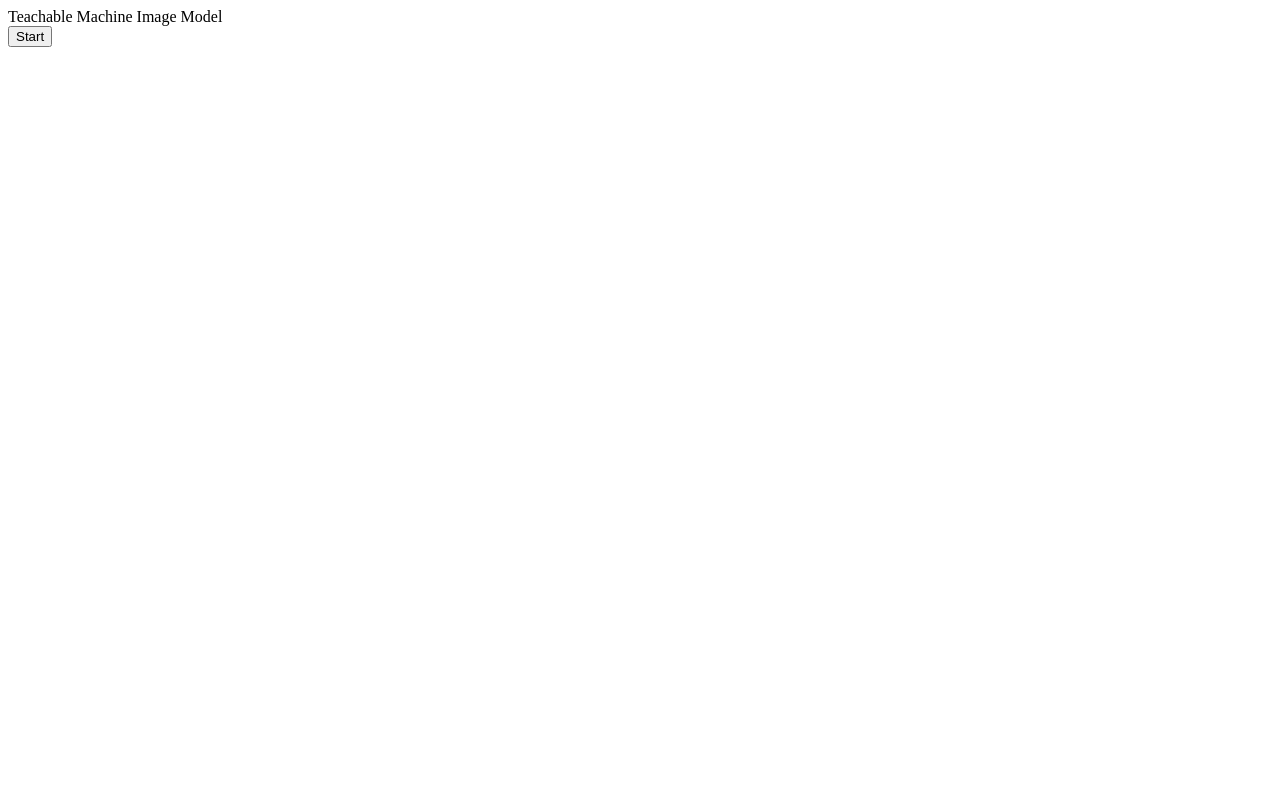
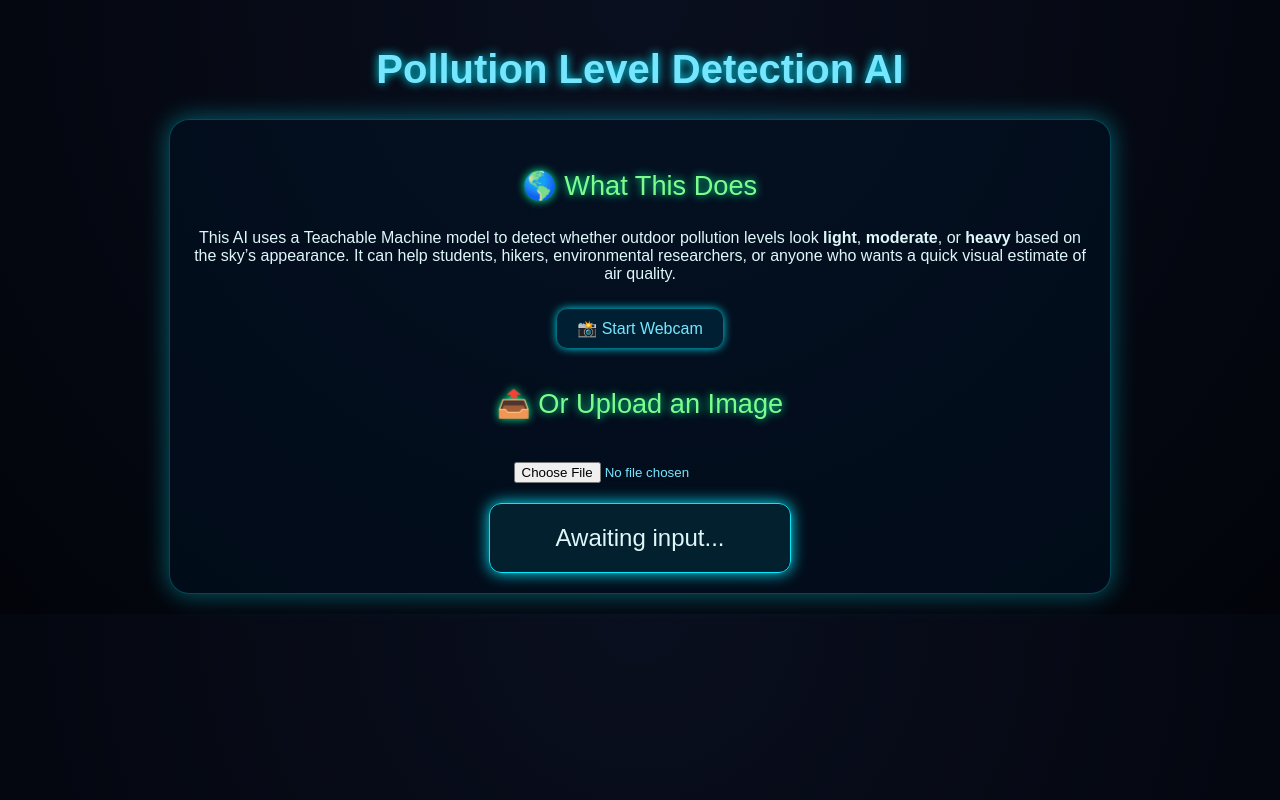
Before and after one commit to Avateet/pollutionCheck, a plain HTML site: page index.html in a window 1280 px wide. Drawn offline with Linux system fonts and the light colour scheme.

Commit message:
Update index.html

```diff
--- a/index.html
+++ b/index.html
@@ -1,59 +1,192 @@
-<div>Teachable Machine Image Model</div>
-<button type="button" onclick="init()">Start</button>
+<!DOCTYPE html>
+<html lang="en">
+<head>
+<meta charset="UTF-8">
+<title>Pollution Detection AI — Teachable Machine</title>
+<style>
+    body {
+        margin: 0;
+        font-family: "Orbitron", sans-serif;
+        background: radial-gradient(circle at top, #0a0f1f, #02040a);
+        color: #e0f7fa;
+        text-align: center;
+        padding: 20px;
+    }
+
+    h1 {
+        font-size: 2.5rem;
+        color: #76e6ff;
+        text-shadow: 0 0 10px #00eaff;
+    }
+
+    #container {
+        max-width: 900px;
+        margin: auto;
+        padding: 20px;
+        border-radius: 20px;
+        background: rgba(0, 20, 40, 0.45);
+        box-shadow: 0 0 25px #00eaff66;
+        border: 1px solid #00eaff44;
+    }
+
+    #pollution-indicator {
+        margin-top: 20px;
+        padding: 20px;
+        font-size: 1.5rem;
+        border-radius: 12px;
+        background: rgba(0, 255, 255, 0.08);
+        border: 1px solid #00eaff;
+        box-shadow: 0 0 15px #00eaff;
+        display: inline-block;
+        min-width: 260px;
+        transition: 0.4s ease;
+    }
+
+    .light { box-shadow: 0 0 20px #00ff88; border-color: #00ff88; color: #00ff88; }
+    .moderate { box-shadow: 0 0 20px #ffee00; border-color: #ffee00; color: #ffee00; }
+    .heavy { box-shadow: 0 0 20px #ff0066; border-color: #ff0066; color: #ff0066; }
+
+    #label-container div {
+        margin: 3px 0;
+    }
+
+    button {
+        padding: 10px 20px;
+        margin: 10px;
+        font-size: 1rem;
+        font-family: inherit;
+        border-radius: 10px;
+        border: none;
+        cursor: pointer;
+        box-shadow: 0 0 10px #00eaff;
+        background: #001f33;
+        color: #76e6ff;
+    }
+
+    input[type="file"] {
+        margin-top: 15px;
+        color: #76e6ff;
+    }
+
+    #uploaded-image {
+        margin-top: 20px;
+        max-width: 300px;
+        border: 1px solid #00eaff33;
+        box-shadow: 0 0 20px #00eaff55;
+    }
+
+    .section-title {
+        color: #7dfc8d;
+        font-size: 1.7rem;
+        margin-top: 30px;
+        text-shadow: 0 0 8px #00ff99;
+    }
+</style>
+</head>
+<body>
+
+<h1>Pollution Level Detection AI</h1>
+
+<div id="container">
+
+    <p class="section-title">🌎 What This Does</p>
+    <p>
+        This AI uses a Teachable Machine model to detect whether outdoor pollution levels look
+        <strong>light</strong>, <strong>moderate</strong>, or <strong>heavy</strong> based on the sky’s appearance.
+        It can help students, hikers, environmental researchers, or anyone who wants a quick visual estimate of air quality.
+    </p>
+
+    <button onclick="init()">📸 Start Webcam</button>
     <div id="webcam-container"></div>
+
+    <p class="section-title">📤 Or Upload an Image</p>
+    <input type="file" accept="image/*" id="imageUpload" onchange="handleImageUpload(event)">
+    <br>
+    <img id="uploaded-image" style="display:none;" />
+
+    <div id="pollution-indicator">Awaiting input...</div>
+
     <div id="label-container"></div>
+</div>
+
+<!-- Scripts -->
 <script src="https://cdn.jsdelivr.net/npm/@tensorflow/tfjs@latest/dist/tf.min.js"></script>
 <script src="https://cdn.jsdelivr.net/npm/@teachablemachine/image@latest/dist/teachablemachine-image.min.js"></script>
-<script type="text/javascript">
-    // More API functions here:
-    // https://github.com/googlecreativelab/teachablemachine-community/tree/master/libraries/image
 
-    // the link to your model provided by Teachable Machine export panel
+<script>
 const URL = "./my_model/";
-
 let model, webcam, labelContainer, maxPredictions;
 
-    // Load the image model and setup the webcam
-    async function init() {
+// Load model
+async function loadModel() {
     const modelURL = URL + "model.json";
     const metadataURL = URL + "metadata.json";
-
-        // load the model and metadata
-        // Refer to tmImage.loadFromFiles() in the API to support files from a file picker
-        // or files from your local hard drive
-        // Note: the pose library adds "tmImage" object to your window (window.tmImage)
     model = await tmImage.load(modelURL, metadataURL);
     maxPredictions = model.getTotalClasses();
+}
 
-        // Convenience function to setup a webcam
-        const flip = true; // whether to flip the webcam
-        webcam = new tmImage.Webcam(200, 200, flip); // width, height, flip
-        await webcam.setup(); // request access to the webcam
+async function init() {
+    await loadModel();
+
+    const flip = true;
+    webcam = new tmImage.Webcam(200, 200, flip);
+    await webcam.setup();
     await webcam.play();
     window.requestAnimationFrame(loop);
 
-        // append elements to the DOM
     document.getElementById("webcam-container").appendChild(webcam.canvas);
     labelContainer = document.getElementById("label-container");
-        for (let i = 0; i < maxPredictions; i++) { // and class labels
+    labelContainer.innerHTML = "";
+
+    for (let i = 0; i < maxPredictions; i++) {
         labelContainer.appendChild(document.createElement("div"));
     }
 }
 
 async function loop() {
-        webcam.update(); // update the webcam frame
-        await predict();
+    webcam.update();
+    await predict(webcam.canvas);
     window.requestAnimationFrame(loop);
 }
 
-    // run the webcam image through the image model
-    async function predict() {
-        // predict can take in an image, video or canvas html element
-        const prediction = await model.predict(webcam.canvas);
+async function predict(input) {
+    const prediction = await model.predict(input);
+    updateIndicator(prediction);
+
     for (let i = 0; i < maxPredictions; i++) {
-            const classPrediction =
+        labelContainer.childNodes[i].innerHTML =
             prediction[i].className + ": " + prediction[i].probability.toFixed(2);
-            labelContainer.childNodes[i].innerHTML = classPrediction;
     }
 }
+
+function updateIndicator(prediction) {
+    const indicator = document.getElementById("pollution-indicator");
+    indicator.className = "";
+
+    let highestClass = prediction.reduce((prev, current) =>
+        prev.probability > current.probability ? prev : current
+    );
+
+    let cls = highestClass.className.toLowerCase();
+    indicator.textContent = "Pollution Level: " + highestClass.className;
+
+    if (cls.includes("light")) indicator.classList.add("light");
+    else if (cls.includes("moderate")) indicator.classList.add("moderate");
+    else indicator.classList.add("heavy");
+}
+
+async function handleImageUpload(event) {
+    await loadModel();
+
+    const img = document.getElementById("uploaded-image");
+    img.src = URL.createObjectURL(event.target.files[0]);
+    img.style.display = "block";
+
+    img.onload = async () => {
+        await predict(img);
+    };
+}
 </script>
+
+</body>
+</html>
```
Lines whose indentation alone changed are shown as unchanged.
